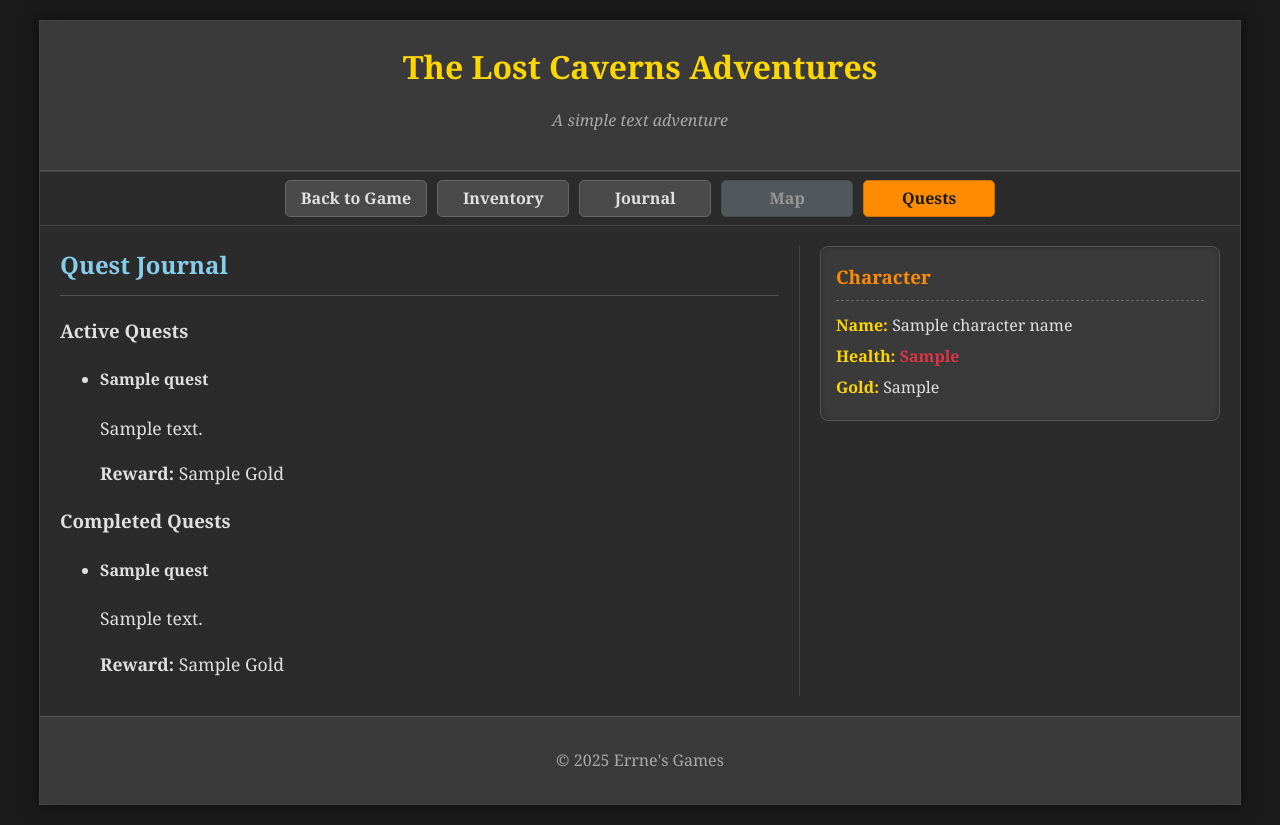
After one commit to errne/Djangotest, a Django app: template templates/game/quests.html in a window 1280 px wide. The commit adds this page. Run offline with Django 5.2, Linux system fonts and the light colour scheme; the template is opened without the code that fills it: most values are stand-ins (such as "Sample title", 1, 10 or a date in 2020).

Commit message:
feat: implement Quest Journal view
- Created quests.html template to display active and completed quests

- Added quests_view in views.py to render quest journal

- Added URL routing for /game/quests/

- Enabled 'Quests' button in scene.html, journal.html, and inventory.html

- Displays quest name, description, and reward for each quest

```diff
--- a/game/urls.py
+++ b/game/urls.py
@@ -11,4 +11,5 @@ urlpatterns = [
     path('choice/<str:scene_name>/<int:choice_index>/', views.make_choice, name='make_choice'),
     path('inventory/', views.inventory_view, name='inventory_view'),
     path('journal/', views.journal_view, name='journal_view'),
+    path('quests/', views.quests_view, name='quests_view'),
 ]
--- a/templates/game/inventory.html
+++ b/templates/game/inventory.html
@@ -8,7 +8,7 @@
 <a href="{% url 'inventory_view' %}" class="menu-button active">Inventory</a>
 <a href="{% url 'journal_view' %}" class="menu-button">Journal</a>
 <a href="#" class="menu-button disabled">Map</a>
-    <a href="#" class="menu-button disabled">Quests</a>
+<a href="{% url 'quests_view' %}" class="menu-button">Quests</a>
 {% endblock %}
 
 {% block main_content %}
--- a/templates/game/journal.html
+++ b/templates/game/journal.html
@@ -7,7 +7,7 @@
 <a href="{% url 'inventory_view' %}" class="menu-button">Inventory</a>
 <a href="{% url 'journal_view' %}" class="menu-button active">Journal</a>
 <a href="#" class="menu-button disabled">Map</a>
-    <a href="#" class="menu-button disabled">Quests</a>
+<a href="{% url 'quests_view' %}" class="menu-button">Quests</a>
 {% endblock %}
 
 {% block main_content %}
--- /dev/null
+++ b/templates/game/quests.html
@@ -0,0 +1,62 @@
+{% extends 'game/base.html' %}
+
+{% block title %}Quest Journal{% endblock %}
+
+{% block menu_bar %}
+    <a href="{% url 'game_scene' %}" class="menu-button">Back to Game</a>
+    <a href="{% url 'inventory_view' %}" class="menu-button">Inventory</a>
+    <a href="{% url 'journal_view' %}" class="menu-button">Journal</a>
+    <a href="#" class="menu-button disabled">Map</a>
+    <a href="{% url 'quests_view' %}" class="menu-button active">Quests</a>
+{% endblock %}
+
+{% block main_content %}
+    <div class="main-scene">
+        <h2>Quest Journal</h2>
+
+        <div class="quest-section">
+            <h3>Active Quests</h3>
+            {% if active_quests %}
+                <ul>
+                    {% for quest in active_quests %}
+                        <li class="quest-item">
+                            <h4>{{ quest.name }}</h4>
+                            <p>{{ quest.description }}</p>
+                            <p><strong>Reward:</strong> {{ quest.reward_gold }} Gold</p>
+                        </li>
+                    {% endfor %}
+                </ul>
+            {% else %}
+                <p>No active quests.</p>
+            {% endif %}
+        </div>
+
+        <div class="quest-section">
+            <h3>Completed Quests</h3>
+            {% if completed_quests %}
+                <ul>
+                    {% for quest in completed_quests %}
+                        <li class="quest-item completed">
+                            <h4>{{ quest.name }}</h4>
+                            <p>{{ quest.description }}</p>
+                            <p><strong>Reward:</strong> {{ quest.reward_gold }} Gold</p>
+                        </li>
+                    {% endfor %}
+                </ul>
+            {% else %}
+                <p>No completed quests yet.</p>
+            {% endif %}
+        </div>
+    </div>
+{% endblock %}
+
+{% block sidebar %}
+    <aside class="sidebar">
+        <div class="stat-box">
+            <h3>Character</h3>
+            <p><strong>Name:</strong> {{ character_name }}</p>
+            <p><strong>Health:</strong> <span class="health">{{ character_health }}</span></p>
+            <p><strong>Gold:</strong> {{ character_gold }}</p>
+        </div>
+    </aside>
+{% endblock %}
--- a/templates/game/scene.html
+++ b/templates/game/scene.html
@@ -7,7 +7,7 @@
 <a href="{% url 'inventory_view' %}" class="menu-button">Inventory</a>
 <a href="{% url 'journal_view' %}" class="menu-button">Journal</a>
 <a href="#" class="menu-button disabled">Map</a>
-    <a href="#" class="menu-button disabled">Quests</a>
+<a href="{% url 'quests_view' %}" class="menu-button">Quests</a>
 {% endblock %}
 
 {% block main_content %}
@@ -23,7 +23,8 @@
         <h3>What do you do?</h3>
         <ol>
             {% for choice in choices %}
-                    <li><a href="{% url 'make_choice' scene_name=scene_name choice_index=forloop.counter %}">{{ choice }}</a></li>
+            <li><a href="{% url 'make_choice' scene_name=scene_name choice_index=forloop.counter %}">{{ choice }}</a>
+            </li>
             {% empty %}
             <p>No choices available.</p>
             {% endfor %}
```
Also changed, not shown: game/views.py (+20 -0 lines). Lines whose indentation alone changed are shown as unchanged.
